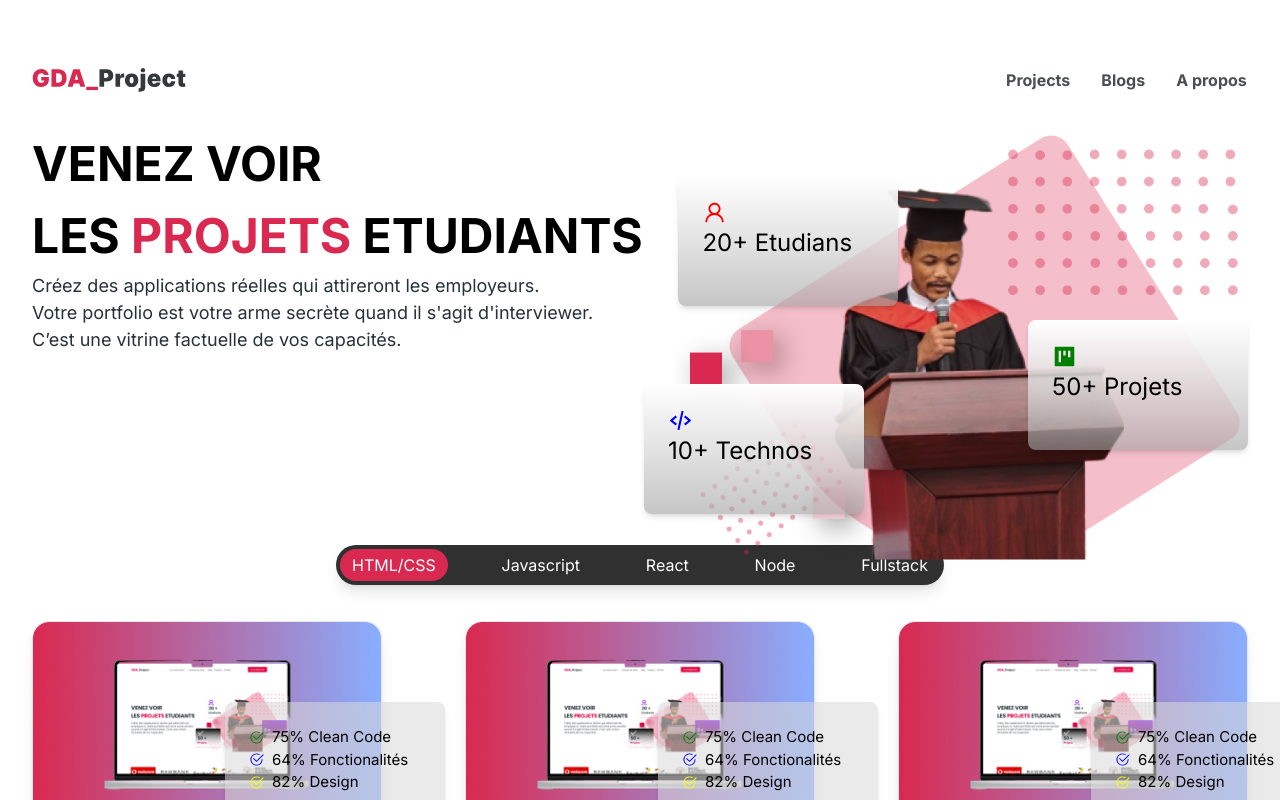
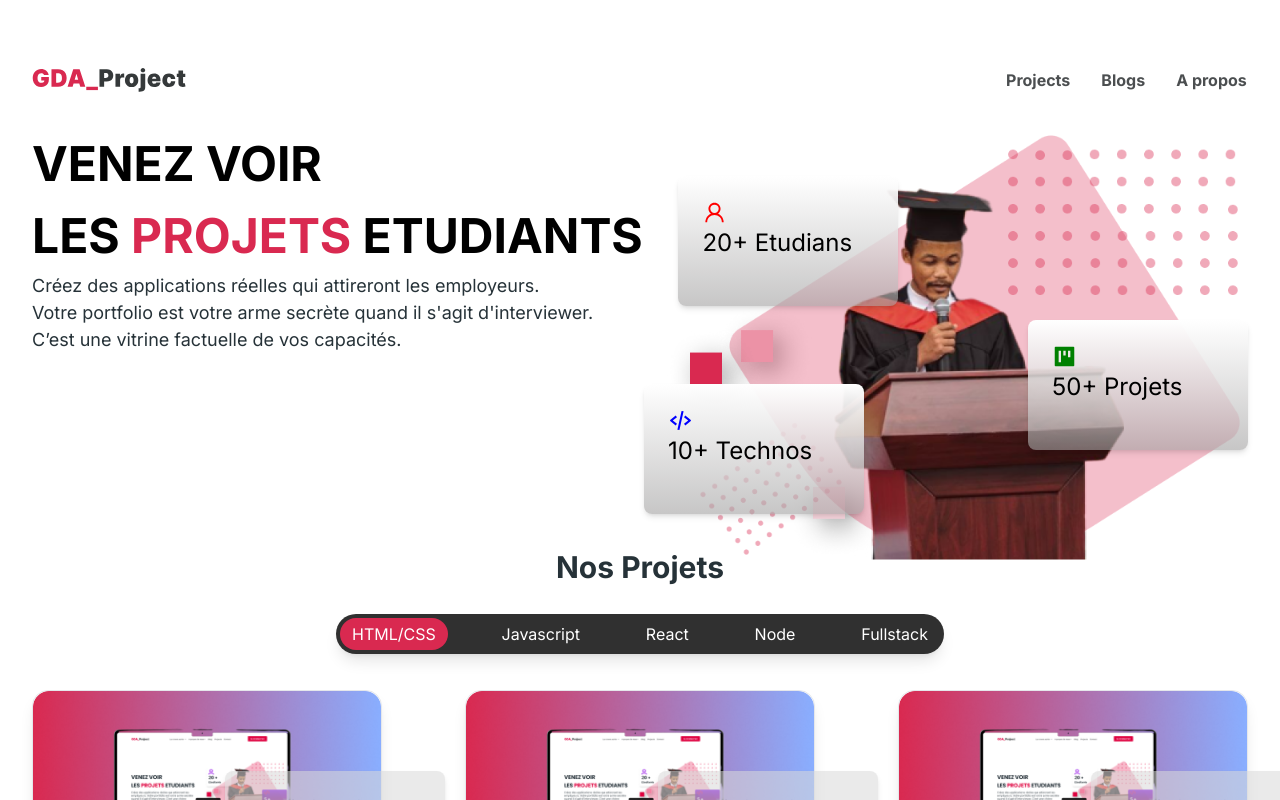
Before and after one commit to Bam92/student-projects-frontend, a React (Vite) app: page / in a window 1280 px wide. Shown: the top 800 px of the page. Built offline with nearby package versions, Linux system fonts and the light colour scheme; a web font is replaced by a local one.

Commit message:
implémenter la partie projets sur la page d'accueil:responsive

```diff
--- a/src/components/projet/ProjetSection.jsx
+++ b/src/components/projet/ProjetSection.jsx
@@ -8,9 +8,12 @@ function ProjetSection() {
     keyAct: 0,
   });
   return (
-    <section className="  flex-col justify-center items-center   flex-center mt-48">
+    <section className="  flex-col justify-center items-center   flex-center mt-48 ">
+      <h2 className=" max-[680px]:mt-28 text-[#263238] font-bold text-[30px]">
+        Nos Projets
+      </h2>
       <section className="  mb-9">
-        <div className="flex mx-auto w-1/2 max-[680px]:w-[90vw] max-[680px]:mx-auto max-[680px]:mt-[20%] max-[680px]:text-[12px] z-50   justify-between p-1 rounded-full shadow-lg items-center bg-[#303030]">
+        <div className="flex mx-auto w-1/2 max-[680px]:w-[90vw] max-[680px]:mx-auto max-[680px]:mt-[5%] mt-[2%] max-[680px]:text-[12px] z-50   justify-between p-1 rounded-full shadow-lg items-center bg-[#303030]">
           {tech &&
             tech.map((techno, key) => (
               <span
--- a/src/pages/Home.jsx
+++ b/src/pages/Home.jsx
@@ -1,4 +1,5 @@
-import React from 'react';
+import React from "react";
+
 import Hero from "../components/hero/Hero";
 import NavBar from "../components/NavBar/NavBar";
 import ProjetSection from "../components/projet/ProjetSection";
```
